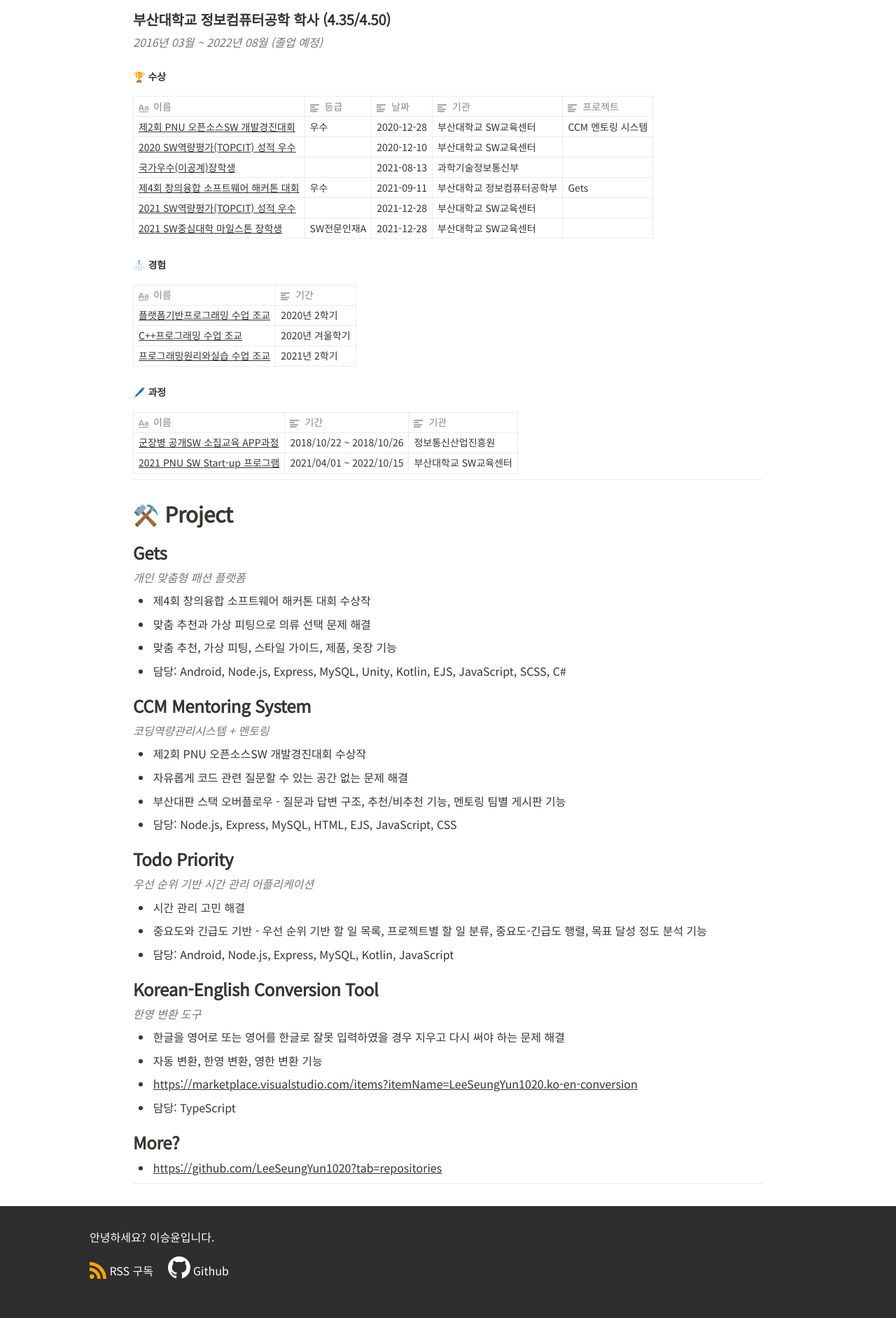
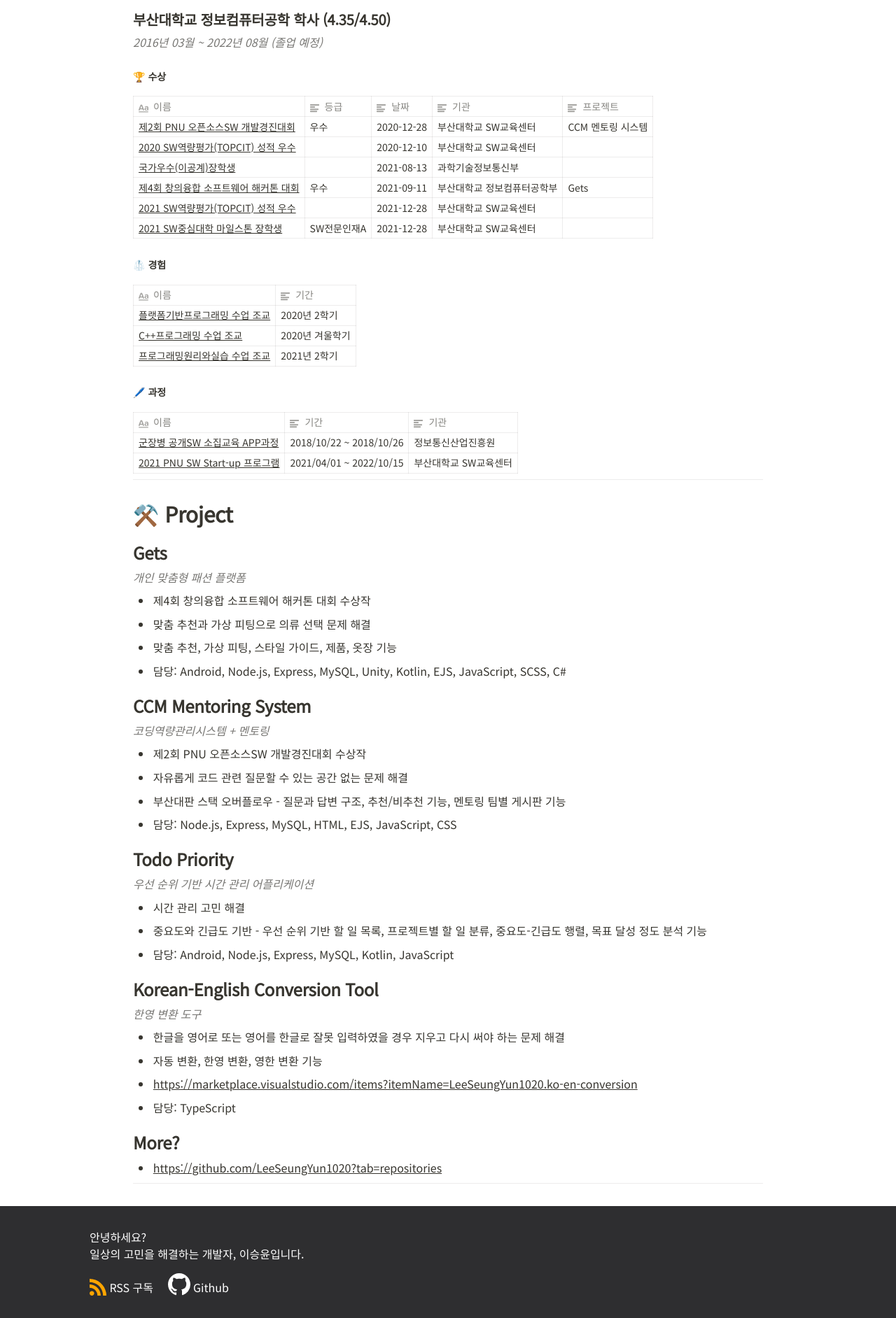
Before and after one commit to LeeSeungYun1020/LeeSeungYun1020.github.io, a Jekyll site: the page built from index.html, in a window 1280 px wide. Shown: the part 948-2832 px from the top of the page at 70% size. Built offline with Jekyll 4.4.1, drawn with Linux system fonts in a browser that asks for light colours.

Commit message:
Update footer hello message

```diff
--- a/_includes/footer.html
+++ b/_includes/footer.html
@@ -1,7 +1,9 @@
 <footer class="footer">
     <div>
         <p class="footer-hello">
-            안녕하세요? 이승윤입니다.
+            안녕하세요?
+            <br>
+            일상의 고민을 해결하는 개발자, 이승윤입니다.
         </p>
     </div>
     <div class="footer-icon-box">
--- a/_sass/main.scss
+++ b/_sass/main.scss
@@ -162,7 +162,7 @@ a {
 // Responsive Web Design
 @media screen and (max-width: 640px) {
   :root {
-    --footer-height: 100px;
+    --footer-height: 140px;
     --header-height: 48px;
   }
 
```
